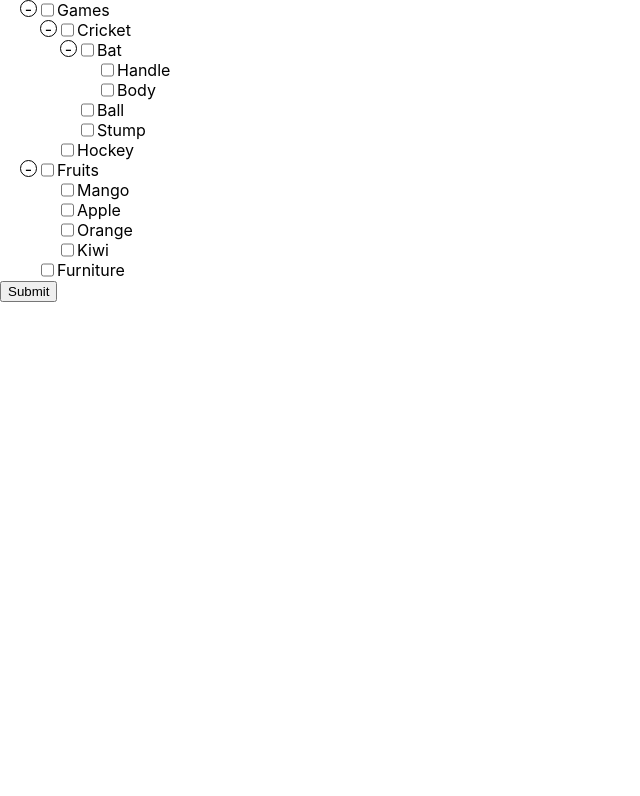
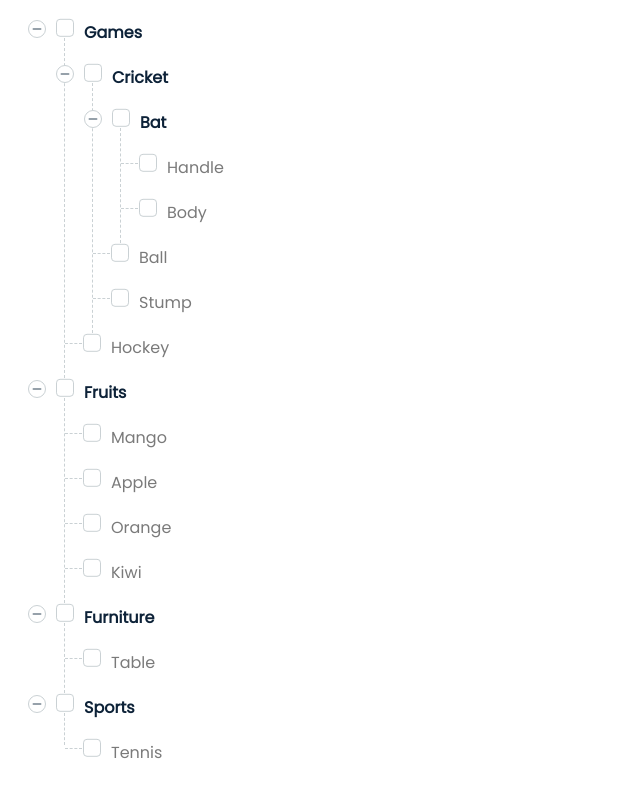
Before and after one commit to Mayankraj44/Nested-Checkbox, a React (Create React App) app: page / in a window 1280 px wide. Shown: the top 796 px of the page, without its empty margins (0-640 px from the left). Built offline with nearby package versions, Linux system fonts and the light colour scheme.

Commit message:
update : ui created

```diff
--- a/src/App.css
+++ b/src/App.css
@@ -37,13 +37,48 @@
   }
 }
 
-.stateBox {
-  border-radius: 50%;
-  border: 1px solid black;
-  cursor: pointer;
-  display: flex;
-  align-items: center;
-  height: 15px;
-  width: 15px;
-  justify-content: center;
+
+
+input[type="checkbox"] {
+  appearance: none;
+   background-color: #fff;
+   margin: 0;
+   font: inherit;
+   color: currentColor;
+   min-width: 18px;
+   min-height: 18px;
+   max-width: 18px;
+   max-height: 18px;
+   border: 1px solid #CAD1D4;
+   border-radius: 4px;
+   transform: translateY(-0.075em);
+   display: grid;
+   place-content: center;
+   margin-right: 10px;
+ }
+
+
+
+ input[type="checkbox"]::before {
+   content: "";
+   width: 10px;
+   height: 10px;
+   border-radius:50%;
+   transform: scale(0);
+
+   background-color:#41C3A9;
+ }
+
+ input[type="checkbox"]:checked::before {
+   transform: scale(1);
+ }
+
+ input[type="checkbox"]:indeterminate::before{
+  content: "";
+  width: 10px;
+  height: 4px;
+  transform: scale(1);
+  border-radius: 0%;
+
+  background-color:#41C3A9;
 }
--- a/src/component/Checkbox/CheckBoxItem.jsx
+++ b/src/component/CheckBoxItem/CheckBoxItem.jsx
@@ -1,17 +1,21 @@
-import React, { useRef, useState } from "react";
-import CheckBoxParent from "./CheckBoxParent";
+import React, { useMemo, useRef, useState } from "react";
+import CheckBoxParent from "../CheckBoxParent/CheckBoxParent";
+import { ReactComponent as Expand } from "../../assets/expand.svg";
+import { ReactComponent as Shrink } from "../../assets/shrink.svg";
+import styles from "./index.module.css"
 
-const CheckBoxItem = ({ data }) => {
+const CheckBoxItem = ({ data, itemCount, index }) => {
   const [expanded, setExpanded] = useState(true); //let all parent to be expanded in initial render
   const ref = useRef(null);
   const checkBoxRef = useRef(null);
+  const childrenLength = useMemo(() => data.children.length, []);
 
   const toggleExpanded = () => {
     setExpanded((prev) => !prev);
   };
 
   function handleClick(e) {
-    // console.log(data.name, " clicked", e);
+    console.log(data.name, " clicked", e);
     const inputs = ref.current.querySelectorAll("input[type=checkbox]");
     //only trigger this event when this is bubbling not on its own checkox state change
     if (inputs.length && e.target !== checkBoxRef.current) {
@@ -21,14 +25,14 @@ const CheckBoxItem = ({ data }) => {
       const unCheckFlag = result.indexOf(false);
 
       if (checkFlag !== -1 && unCheckFlag !== -1) {
-          // if all input are not same in this parent then put indeterminate state on for this parent checkbox
+        // if all input are not same in this parent then put indeterminate state on for this parent checkbox
         checkBoxRef.current.indeterminate = true;
       } else if (checkFlag !== -1 && unCheckFlag === -1) {
-          // if all input are true and turn inderminate off and true the state of parent checkbox because all child input box are in checked state
+        // if all input are true and turn inderminate off and true the state of parent checkbox because all child input box are in checked state
         checkBoxRef.current.indeterminate = false;
         checkBoxRef.current.checked = true;
       } else {
-          // if all input are false and turn inderminate off and false the state of parent checkbox because all child input box are in unchecked state
+        // if all input are false and turn inderminate off and false the state of parent checkbox because all child input box are in unchecked state
 
         checkBoxRef.current.indeterminate = false;
         checkBoxRef.current.checked = false;
@@ -52,17 +56,15 @@ const CheckBoxItem = ({ data }) => {
   }
 
   return (
-    <div onClick={handleClick} className="test">
+    <div onClick={handleClick} className={styles.test}>
       <div style={{ display: "flex" }}>
-        {
-          <div
-            className="stateBox"
-            style={{ visibility: `${data.children.length === 0 && "hidden"}` }}
-            onClick={toggleExpanded}
-          >
-            {expanded ? "-" : "+"}
+        {!!childrenLength && (
+          <div className={styles.stateBox} onClick={toggleExpanded}>
+            {expanded ? <Shrink /> : <Expand />}
           </div>
-        }
+        )}
+        {!childrenLength && <div className={styles.horizontalLine}></div>}
+
         <input
           ref={checkBoxRef}
           type="checkbox"
@@ -70,11 +72,24 @@ const CheckBoxItem = ({ data }) => {
           defaultValue={false} //let default state of
           onChange={(e) => toggleActiveState(e)}
         />
-        <label>{data.name}</label>
+        <label
+          style={{
+            fontWeight: `${childrenLength ? "600" : "400"}`,
+            color: `${childrenLength ? "#0D2238" : "#7A7A7A"}`,
+          }}
+        >
+          {data.name}
+        </label>
       </div>
       <div ref={ref} style={{ display: `${expanded ? "block" : "none"}` }}>
         <CheckBoxParent data={data.children} />
       </div>
+      {!!data.children.length && index + 1 !== itemCount && (
+        <div className={styles.verticalLine}></div>
+      )}
+      {index + 1 === itemCount && !!data.children.length && expanded && (
+        <div style={{ height: "32px" }} className={styles.verticalLine}></div>
+      )}
     </div>
   );
 };
--- /dev/null
+++ b/src/component/CheckBoxItem/index.module.css
@@ -0,0 +1,35 @@
+.test {
+  position: relative;
+}
+
+.stateBox {
+  border-radius: 50%;
+  border: 1px solid #cad1d4;
+  cursor: pointer;
+  color: #74838f;
+  display: flex;
+  align-items: center;
+  height: 18px;
+  width: 18px;
+  justify-content: center;
+  box-sizing: border-box;
+  margin-right: 10px;
+  background-color: white;
+  z-index: 3;
+}
+
+.verticalLine {
+  position: absolute;
+  border-left: 1px dashed #cad1d4;
+  height: 100%;
+  top: 18px;
+  left: 36px;
+}
+.horizontalLine {
+  width: 17px;
+  margin-right: 10px;
+  border-top: 1px dashed #cad1d4;
+  position: relative;
+  top: 8px;
+  left: 9px;
+}
--- /dev/null
+++ b/src/component/CheckBoxParent/CheckBoxParent.jsx
@@ -0,0 +1,20 @@
+import React from "react";
+import CheckBoxItem from "../CheckBoxItem/CheckBoxItem";
+import styles from "./index.module.css"
+
+const CheckBoxParent = ({ data }) => {
+  return (
+    <>
+      {data?.map((item, ind) => (
+        <div
+        key={ind}
+         className={styles.parent}
+        >
+          <CheckBoxItem data={item} itemCount={data.length} index={ind} />
+        </div>
+      ))}
+    </>
+  );
+};
+
+export default CheckBoxParent;
--- /dev/null
+++ b/src/component/CheckBoxParent/index.module.css
@@ -0,0 +1,4 @@
+.parent{
+    margin-left: 28px;
+    margin-top: 20px;
+}
--- a/src/component/Checkbox/CheckBoxParent.jsx
+++ /dev/null
@@ -1,16 +0,0 @@
-import React from 'react'
-import CheckBoxItem from './CheckBoxItem'
-
-const CheckBoxParent = ({data}) => {
-  return (
-    <>
-    {data?.map((item,ind)=>(
-        <div key={ind} style={{marginLeft:"20px"}}>
-            <CheckBoxItem data={item} />
-        </div>
-    ))}
-    </>
-  )
-}
-
-export default CheckBoxParent
--- a/src/component/Checkbox/Checkbox.jsx
+++ b/src/component/Checkbox/Checkbox.jsx
@@ -1,8 +1,8 @@
 import React, { useEffect, useState } from 'react'
 import {data as listData} from "../../data/checkbox"
 import { tree } from '../../data/checkbox';
-import CheckBoxItem from './CheckBoxItem';
-import CheckBoxParent from './CheckBoxParent';
+import CheckBoxItem from '../CheckBoxItem/CheckBoxItem';
+import CheckBoxParent from '../CheckBoxParent/CheckBoxParent';
 
 const Checkbox = () => {
     const [data,setData]=useState();
@@ -32,12 +32,11 @@ const Checkbox = () => {
 
 
 
-    // console.log("Data",data)
+    console.log("Data",data)
 
   return (
     <form onSubmit={(e)=>formValues(e)}>
     {data && <CheckBoxParent data={data} />}
-    <button >Submit</button>
     </form>
   )
 }
--- a/src/data/checkbox.js
+++ b/src/data/checkbox.js
@@ -1,71 +1,92 @@
 export const data = [
-
   {
     name: "Cricket",
     parentId: "Games",
-    }, {
+  },
+  {
     name: "Bat",
     parentId: "Cricket",
-    }, {
+  },
+  {
     name: "Ball",
     parentId: "Cricket",
-    }, {
+  },
+  {
     name: "Stump",
     parentId: "Cricket",
-    }, {
+  },
+  {
     name: "Handle",
     parentId: "Bat",
-    }, {
+  },
+  {
     name: "Body",
     parentId: "Bat",
-    }, {
+  },
+  {
     name: "Mango",
     parentId: "Fruits",
-    }, {
+  },
+  {
     name: "Apple",
     parentId: "Fruits",
-    }, {
+  },
+  {
     name: "Orange",
     parentId: "Fruits",
-    }, {
+  },
+  {
     name: "Hockey",
     parentId: "Games",
-    }, {
+  },
+  {
     name: "Kiwi",
     parentId: "Fruits",
   },
   {
+    name: "Table",
+    parentId: "Furniture",
+  },
+  {
     name: "Games",
-        parentId: null
-    }, {
+    parentId: null,
+  },
+  {
     name: "Fruits",
     parentId: null,
-    }, {
+  },
+  {
     name: "Furniture",
     parentId: null,
   },
-
-]
-
-export const tree=()=>{
-    let map={};
-        data.forEach((element,ind) => {
-        map[element.name]=ind;
-        element.children=[]
-    });
-    // console.log("map",map)
-    // console.log("Data",data)
+  {
+    name: "Sports",
+    parentId: null,
+  },
+  {
+    name: "Tennis",
+    parentId: "Sports",
+  },
 
 
-    data.forEach((element,ind,array)=>{
+];
+
+export const tree = () => {
+  let map = {};
+  data.forEach((element, ind) => {
+    map[element.name] = ind;
+    element.children = [];
+  });
+
+  data.forEach((element, ind, array) => {
     // console.log("Index",ind)
-        const node=element
-        if(node.parentId !== null && map.hasOwnProperty(node.parentId)){
-            array[map[node.parentId]].children.push(node)
+    const node = element;
+    if (node.parentId !== null && map.hasOwnProperty(node.parentId)) {
+      array[map[node.parentId]].children.push(node);
     }
-    })
+  });
   // console.log("data",data)
-    const result=data.filter(item=>item.parentId===null)
+  const result = data.filter((item) => item.parentId === null);
   // console.log("Result",JSON.stringify(result))
-    return result
-    }
+  return result;
+};
--- a/src/index.css
+++ b/src/index.css
@@ -1,6 +1,7 @@
+@import url('https://fonts.googleapis.com/css2?family=Poppins&display=swap');
 body {
   margin: 0;
-  font-family: -apple-system, BlinkMacSystemFont, 'Segoe UI', 'Roboto', 'Oxygen',
+  font-family:Poppins, -apple-system, BlinkMacSystemFont, 'Segoe UI', 'Roboto', 'Oxygen',
     'Ubuntu', 'Cantarell', 'Fira Sans', 'Droid Sans', 'Helvetica Neue',
     sans-serif;
   -webkit-font-smoothing: antialiased;
```
Also changed, not shown: src/assets/expand.svg (added), src/assets/shrink.svg (added). Lines whose indentation alone changed are shown as unchanged.
